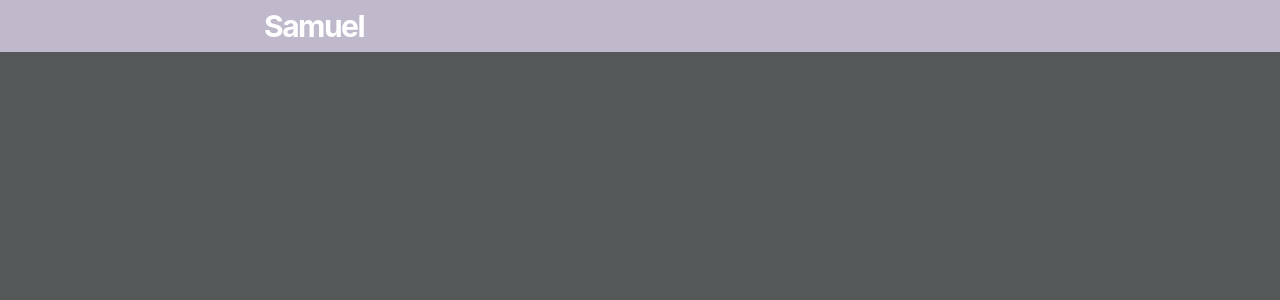
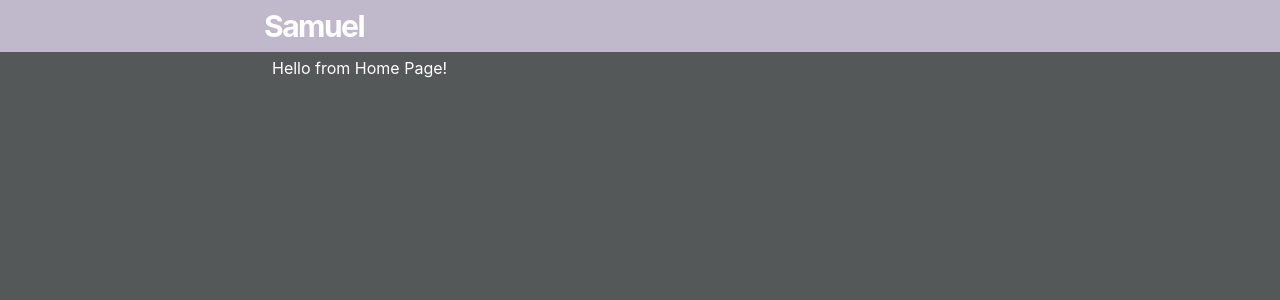
Before and after one commit to Brad-Sam25/Brad-Sam25-portfolio, a React (Vite) app in the folder Brad-Sam-portfolio/: page / in a window 1280 px wide. Shown: the top 300 px of the page. Built offline with nearby package versions, Linux system fonts and the light colour scheme.

Commit message:
Refactor components and layout structure

```diff
--- a/Brad-Sam-portfolio/src/components/NavBar.jsx
+++ b/Brad-Sam-portfolio/src/components/NavBar.jsx
@@ -1,7 +1,7 @@
 import { Box, Container, Flex, Heading } from '@chakra-ui/react'
 import React from 'react'
 
-function NavBar() {
+const NavBar = () => {
   return (
     <Box
         position="fixed"
--- a/Brad-Sam-portfolio/src/components/layouts/RouteLayout.jsx
+++ b/Brad-Sam-portfolio/src/components/layouts/RouteLayout.jsx
@@ -6,11 +6,11 @@ import NavBar from '../NavBar';
 const RouteLayout = () => {
   return (
     <>
-    <NavBar />
-      <Box pb={8}>
-        <main>
-          <Outlet />
-        </main>
+      <Box as='main' pb={8}>
+        <NavBar />
+        <Container maxW="container.md" pt={14}>
+           <Outlet />
+        </Container>
       </Box>
     </>
   )
--- a/Brad-Sam-portfolio/src/pages/Contact/Contact.jsx
+++ b/Brad-Sam-portfolio/src/pages/Contact/Contact.jsx
@@ -1,6 +1,6 @@
 import React from 'react'
 
-function Contact() {
+const Contact = () => {
   return (
     <div>Contact</div>
   )
--- a/Brad-Sam-portfolio/src/pages/Home/Home.jsx
+++ b/Brad-Sam-portfolio/src/pages/Home/Home.jsx
@@ -1,6 +1,6 @@
 import React from 'react'
 
-function Home() {
+const Home = () => {
   return (
     <div>Hello from Home Page!</div>
   )
--- a/Brad-Sam-portfolio/src/pages/Projects/Projects.jsx
+++ b/Brad-Sam-portfolio/src/pages/Projects/Projects.jsx
@@ -1,6 +1,6 @@
 import React from 'react'
 
-function Projects() {
+const Projects = () => {
   return (
     <div>Projects</div>
   )
```
